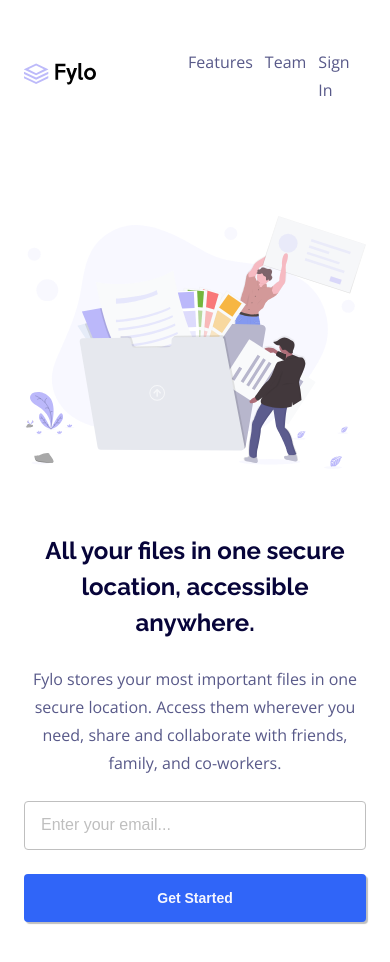
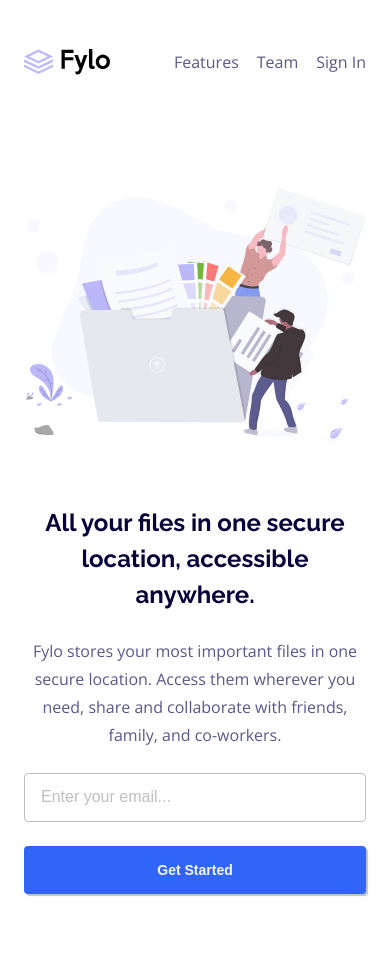
Before and after one commit to designedbyzah/Fylo-Landing-Page, a plain HTML site: page index.html in a window 390 px wide. Shown: the top 962 px of the page. Drawn offline with nearby package versions, Linux system fonts and the light colour scheme.

Commit message:
Media Query Updated

```diff
--- a/style.css
+++ b/style.css
@@ -327,7 +327,8 @@ p {
 /* Footer */
 
 .footer {
-  padding: 100px 20px;
+  display: flex;
+  flex-direction: column;
   gap: 24px;
   background-color: var(--very-dark-blue);
   width: 100%;
@@ -425,12 +426,19 @@ p {
   /* Header */
 
   .fylo_logo img {
-    width: 44%;
+    width: 100%;
+  }
+
+  .fylo_logo {
+    flex: 1;
+    display: flex;
   }
 
   .header_links {
     display: flex;
-    gap: 12px;
+    gap: 18px;
+    flex: 3;
+    justify-content: flex-end;
   }
 
   .header_links a {
```
